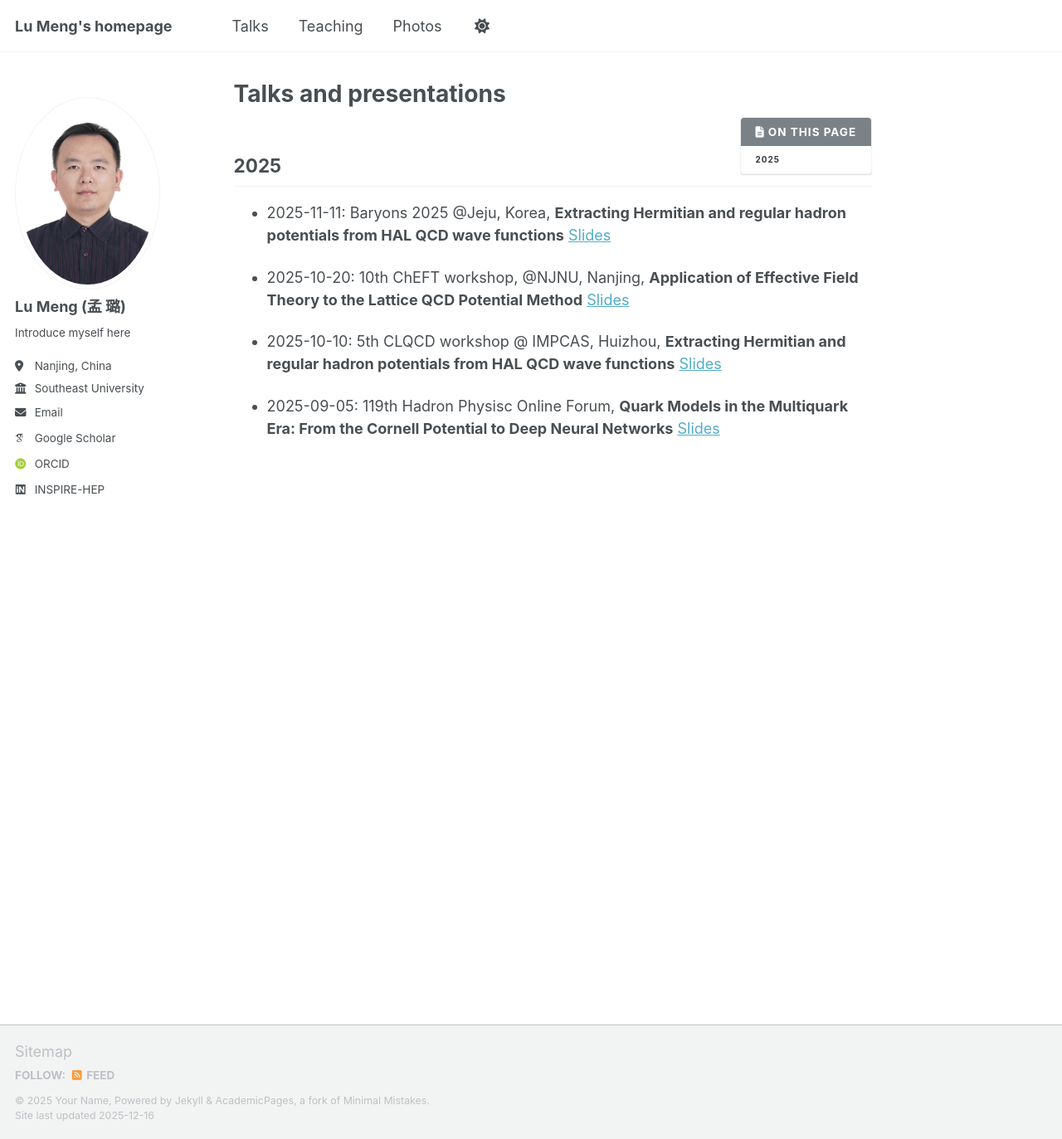
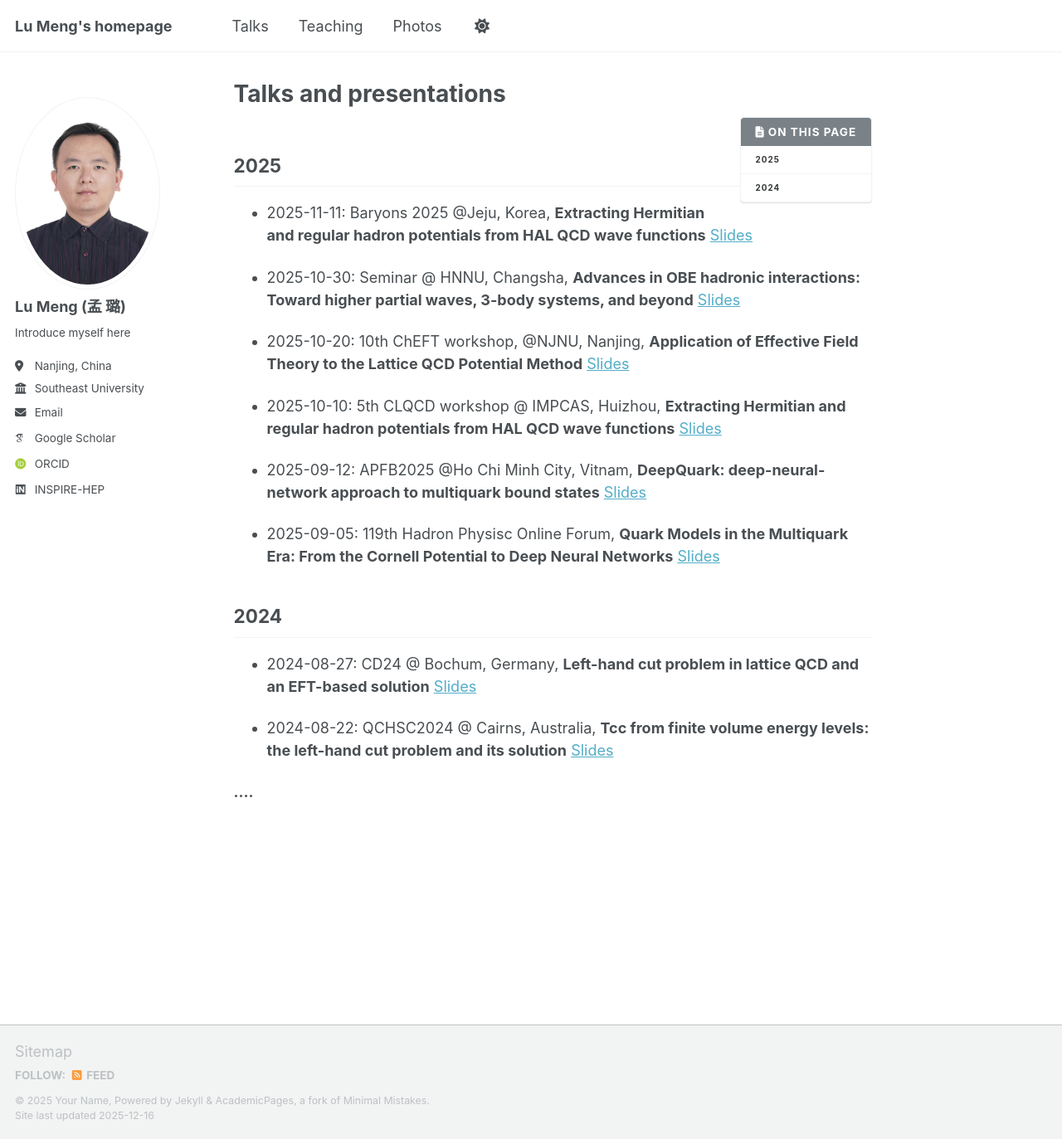
Before and after one commit to dreamwaymeng/dreamwaymeng.github.io, a Jekyll site: the page built from _pages/mytalks.md, in a window 1280 px wide and 1373 px high. Shown: the whole window at 83% size. Built offline with Jekyll 4.4.1, drawn with Linux system fonts in a browser that asks for light colours; some web fonts are replaced; a script that is not in the unit is left out.

Commit message:
add_talks

```diff
--- a/_pages/mytalks.md
+++ b/_pages/mytalks.md
@@ -13,8 +13,22 @@ redirect_from:
 ## 2025
 * 2025-11-11: Baryons 2025 @Jeju, Korea, **Extracting Hermitian and regular hadron potentials from HAL QCD wave functions** [Slides](https://indico.cern.ch/event/1339154/contributions/6688809/)
 
+* 2025-10-30: Seminar @ HNNU, Changsha, **Advances in OBE hadronic interactions: Toward higher partial waves, 3-body systems, and beyond** [Slides](../files/LMeng_at_HNNU_OBE.pdf)
+
+
 * 2025-10-20: 10th ChEFT workshop, @NJNU, Nanjing, **Application of Effective Field Theory to the Lattice QCD Potential Method** [Slides](https://indico.ihep.ac.cn/event/25378/contributions/204134/)
 
 * 2025-10-10: 5th CLQCD workshop @ IMPCAS, Huizhou, **Extracting Hermitian and regular hadron potentials from HAL QCD wave functions** [Slides](https://indico.itp.ac.cn/event/324/contributions/2065/)
 
+* 2025-09-12: APFB2025 @Ho Chi Minh City, Vitnam,  **DeepQuark: deep-neural-network approach to multiquark bound states** [Slides](../files/Deepquak_APFB2025.pdf)
+
+
 * 2025-09-05: 119th Hadron Physisc Online Forum, **Quark Models in the Multiquark Era: From the Cornell Potential to Deep Neural Networks** [Slides](https://indico.itp.ac.cn/event/367/)
+
+## 2024
+
+* 2024-08-27: CD24 @ Bochum, Germany, **Left-hand cut problem in lattice QCD and an EFT-based solution** [Slides](https://indico.global/event/12671/contributions/112883/)
+
+* 2024-08-22: QCHSC2024 @ Cairns, Australia, **Tcc from finite volume energy levels: the left-hand cut problem and its solution** [Slides](https://www.indico.tp2.ruhr-uni-bochum.de/event/2/contributions/71/)
+
+**....**
```
Also changed, not shown: _pages/about.md (+2 -0 lines), _pages/photos.md (+1 -0 lines), 8 other files.
